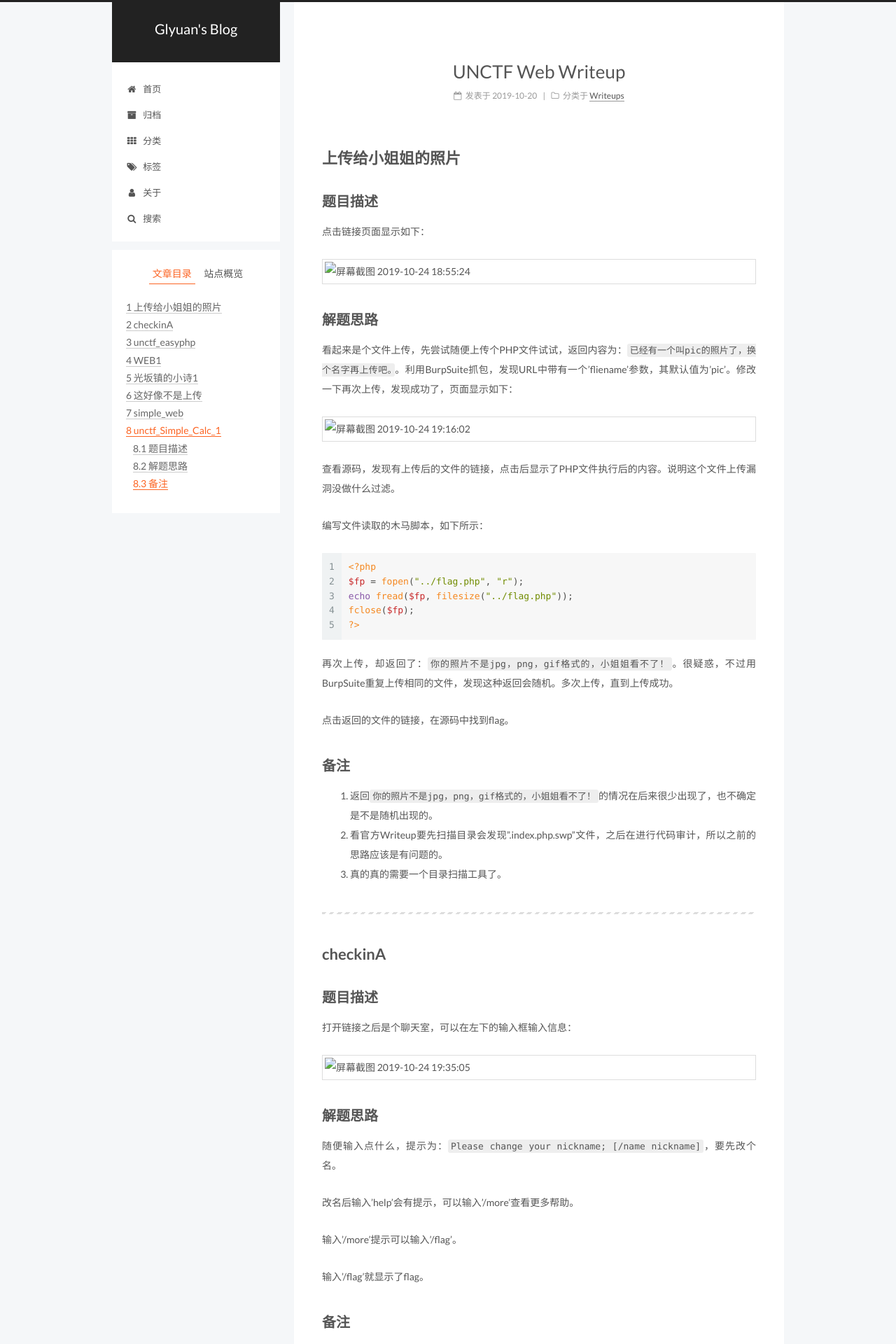
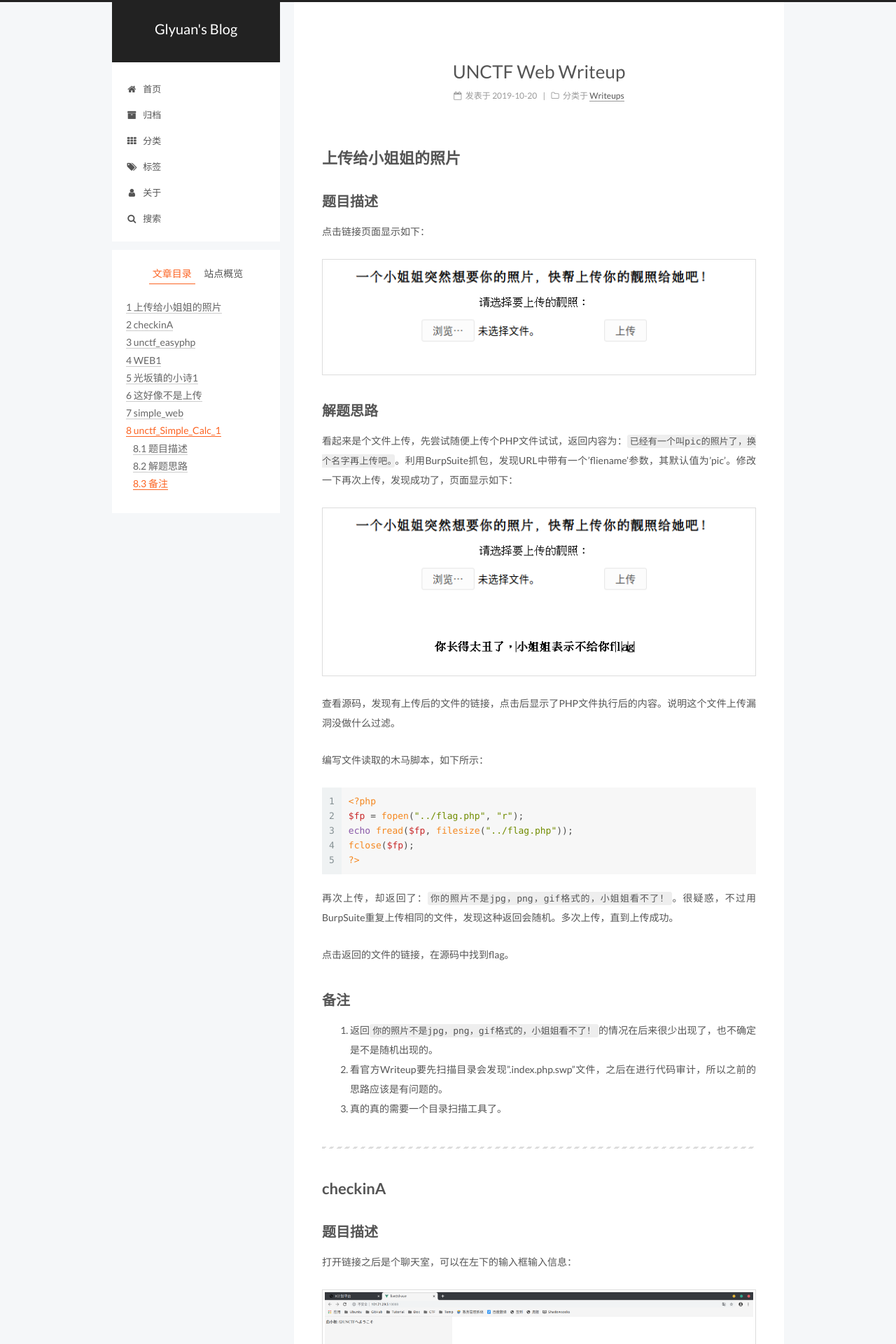
Before and after one commit to glyuan419/glyuan419.github.io, a Jekyll site: the page built from _posts/CTF Writeup/2019-10-20-UNCTF-Web.md, in a window 1280 px wide. Shown: the top 1920 px of the page at 70% size. Built offline with Jekyll 4.4.1, drawn with Linux system fonts in a browser that asks for light colours.

Commit message:
update posts

```diff
--- a/_posts/CTF Writeup/2019-10-20-UNCTF-Web.md
+++ b/_posts/CTF Writeup/2019-10-20-UNCTF-Web.md
@@ -16,13 +16,13 @@ excerpt_separator: ""
 
 点击链接页面显示如下：
 
-![屏幕截图 2019-10-24 18:55:24](../../uploads/posts/2019-10-20-UNCTF-Web/屏幕截图 2019-10-24 18:55:24.png)
+![屏幕截图 2019-10-24 18:55:24](/uploads/posts/2019-10-20-UNCTF-Web/屏幕截图 2019-10-24 18:55:24.png)
 
 ## 解题思路
 
 看起来是个文件上传，先尝试随便上传个PHP文件试试，返回内容为：`已经有一个叫pic的照片了，换个名字再上传吧。`。利用BurpSuite抓包，发现URL中带有一个'fliename'参数，其默认值为'pic'。修改一下再次上传，发现成功了，页面显示如下：
 
-![屏幕截图 2019-10-24 19:16:02](../../uploads/posts/2019-10-20-UNCTF-Web/屏幕截图 2019-10-24 19:16:02.png)
+![屏幕截图 2019-10-24 19:16:02](/uploads/posts/2019-10-20-UNCTF-Web/屏幕截图 2019-10-24 19:16:02.png)
 
 查看源码，发现有上传后的文件的链接，点击后显示了PHP文件执行后的内容。说明这个文件上传漏洞没做什么过滤。
 
@@ -54,7 +54,7 @@ fclose($fp);
 
 打开链接之后是个聊天室，可以在左下的输入框输入信息：
 
-![屏幕截图 2019-10-24 19:35:05](../../uploads/posts/2019-10-20-UNCTF-Web/屏幕截图 2019-10-24 19:35:05.png)
+![屏幕截图 2019-10-24 19:35:05](/uploads/posts/2019-10-20-UNCTF-Web/屏幕截图 2019-10-24 19:35:05.png)
 
 ## 解题思路
 
@@ -134,7 +134,7 @@ fclose($fp);
 
 打开网页出现弹窗：
 
-![屏幕截图 2019-10-26 15:25:45](../../uploads/posts/2019-10-20-UNCTF-Web/屏幕截图 2019-10-26 15:25:45.png)
+![屏幕截图 2019-10-26 15:25:45](/uploads/posts/2019-10-20-UNCTF-Web/屏幕截图 2019-10-26 15:25:45.png)
 
 ## 解题思路
 
@@ -200,7 +200,7 @@ if($CTF>87654321){
 
 打开页面显示如下：
 
-![屏幕截图 2019-10-26 16:10:45](../../uploads/posts/2019-10-20-UNCTF-Web/屏幕截图 2019-10-26 16:10:45.png)
+![屏幕截图 2019-10-26 16:10:45](/uploads/posts/2019-10-20-UNCTF-Web/屏幕截图 2019-10-26 16:10:45.png)
 
 ## 解题思路
 
@@ -210,11 +210,11 @@ if($CTF>87654321){
 
 然后尝试访问一下"something.php"文件，说让我访问"upload.php",访问发现是个文件上传。上传成功后会返回文件路径，但只能上传TXT文件，而且会被强制改名：
 
-![屏幕截图 2019-11-13 19:57:51](../../uploads/posts/2019-10-20-UNCTF-Web/屏幕截图 2019-11-13 19:57:51.png)
+![屏幕截图 2019-11-13 19:57:51](/uploads/posts/2019-10-20-UNCTF-Web/屏幕截图 2019-11-13 19:57:51.png)
 
 文件上传、重命名、文件包含，应该联想到利用"phar://"协议绕过。不过当在"index.php"使用"phar://"协议的时候却被禁止了：
 
-![屏幕截图 2019-11-13 20:00:37](../../uploads/posts/2019-10-20-UNCTF-Web/屏幕截图 2019-11-13 20:00:37.png)
+![屏幕截图 2019-11-13 20:00:37](/uploads/posts/2019-10-20-UNCTF-Web/屏幕截图 2019-11-13 20:00:37.png)
 
 说明"upload.php"或许也提供了文件包含接口。可以尝试利用"php://filter"读取"upload.php"的内容，获得接口后上传文件即可读取flag内容。
 
@@ -230,7 +230,7 @@ if($CTF>87654321){
 
 打开网页显示如下：
 
-![屏幕截图 2019-10-27 12:36:04](../../uploads/posts/2019-10-20-UNCTF-Web/屏幕截图 2019-10-27 12:36:04.png)
+![屏幕截图 2019-10-27 12:36:04](/uploads/posts/2019-10-20-UNCTF-Web/屏幕截图 2019-10-27 12:36:04.png)
 
 ## 解题思路
 
@@ -287,19 +287,19 @@ highlight_file(__FILE__);
 
 打开页面真的是个计算器：
 
-![屏幕截图 2019-10-27 12:47:24](../../uploads/posts/2019-10-20-UNCTF-Web/屏幕截图 2019-10-27 12:47:24.png)
+![屏幕截图 2019-10-27 12:47:24](/uploads/posts/2019-10-20-UNCTF-Web/屏幕截图 2019-10-27 12:47:24.png)
 
 ## 解题思路
 
 点击右上角的"信息"，可以发现使用计算机的次数被记录了。
 
-![屏幕截图 2019-11-13 19:20:05](../../uploads/posts/2019-10-20-UNCTF-Web/屏幕截图 2019-11-13 19:20:05.png)
+![屏幕截图 2019-11-13 19:20:05](./uploads/posts/2019-10-20-UNCTF-Web/屏幕截图 2019-11-13 19:20:05.png)
 
 猜测可能是服务器记录了我的IP的访问次数，结合提示，这是一个XFF的SQL注入。
 
 抓包可以发现，每次刷新页面都会额外产生一个访问"/backend/"的请求，返回的就是使用次数。因为我的Hackbar不能用，直接在Burpsuite中尝试注入。用XFF伪造一个新的IP访问，
 
-![屏幕截图 2019-11-13 19:27:53](../../uploads/posts/2019-10-20-UNCTF-Web/屏幕截图 2019-11-13 19:27:53.png)
+![屏幕截图 2019-11-13 19:27:53](/uploads/posts/2019-10-20-UNCTF-Web/屏幕截图 2019-11-13 19:27:53.png)
 
 多次访问，确实次数增加了，然后开始注入测试。Payload为：`127.0.0.10' or  '1'='1`时功能正常，结合Sqlmap爆数据库。
 
```
Also changed, not shown: other parts of _posts/CTF Writeup/2019-10-20-UNCTF-Web.md (+3 -3 lines).
